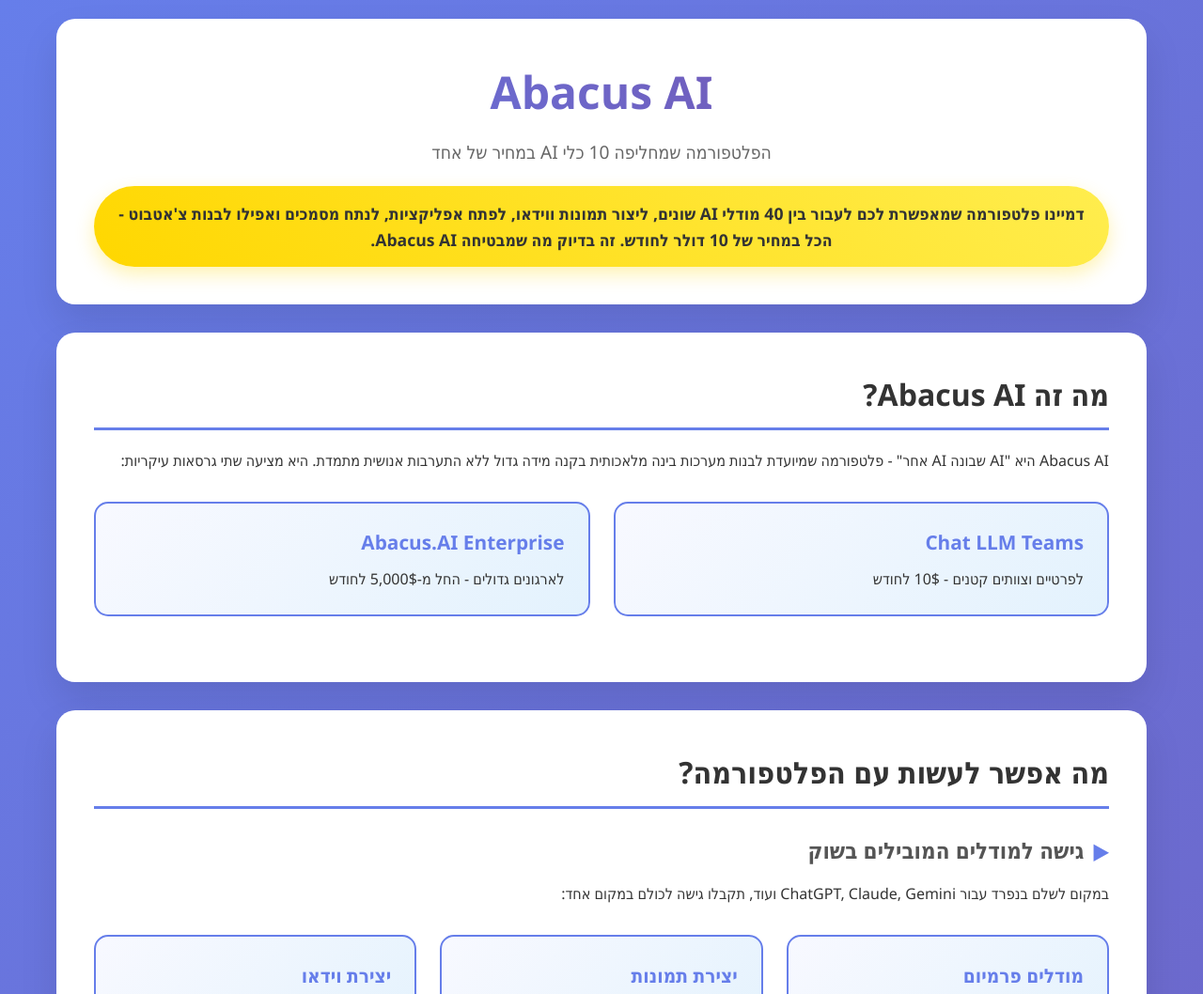
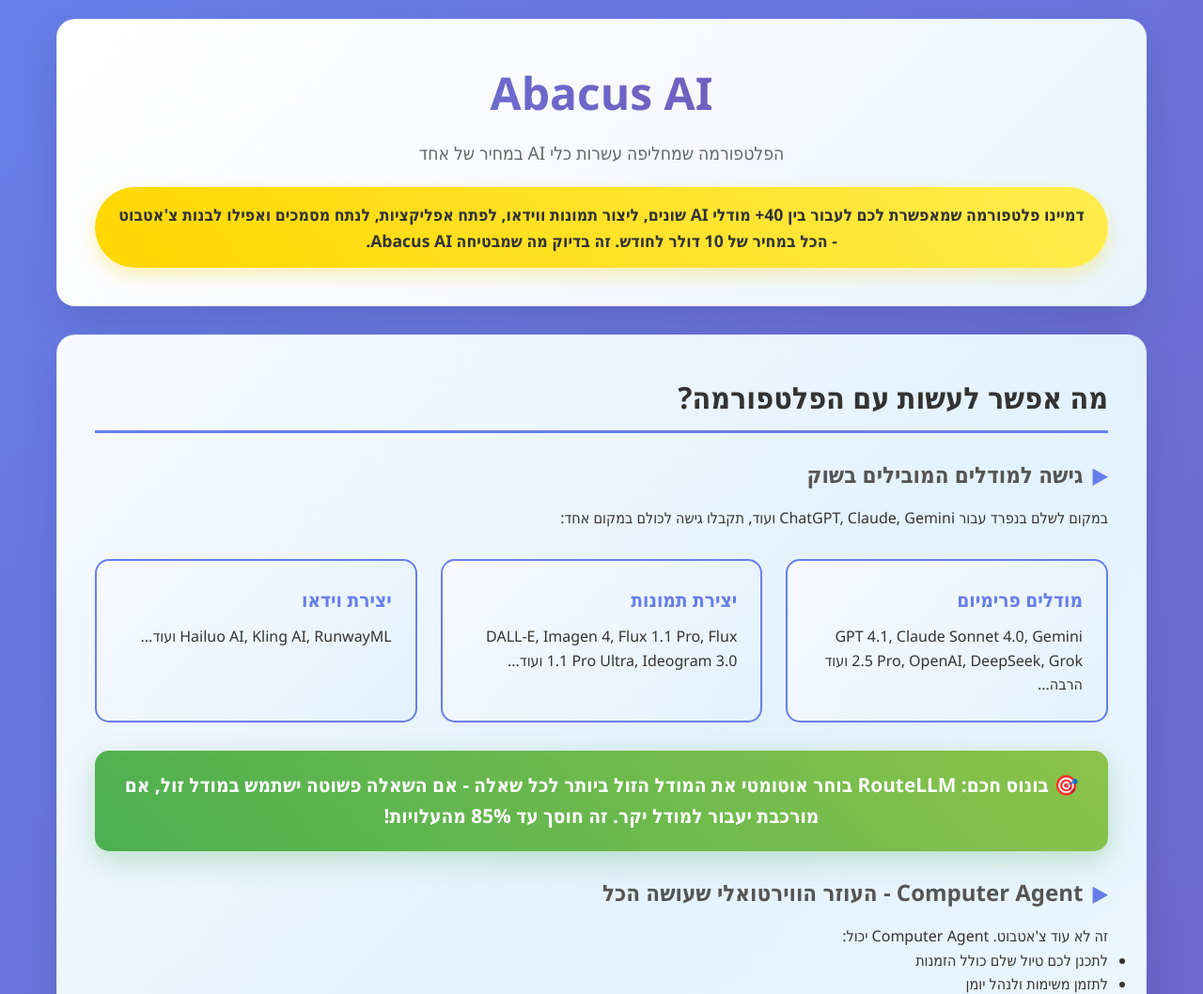
Before and after one commit to amirbiron/Abacus-AI, a plain HTML site: page index.html in a window 1280 px wide. Shown: the top 1058 px of the page at 94% size. Drawn offline with Linux system fonts and the light colour scheme.

Commit message:
Update index.html

```diff
--- a/index.html
+++ b/index.html
@@ -26,7 +26,7 @@
         }
 
         .header {
-            background: white;
+            background: linear-gradient(135deg, #ffffff 0%, #f8f9ff 50%, #e8f4fd 100%);
             border-radius: 20px;
             padding: 40px;
             margin-bottom: 30px;
@@ -34,6 +34,7 @@
             text-align: center;
             position: relative;
             overflow: hidden;
+            border: 1px solid rgba(102, 126, 234, 0.1);
         }
 
         .header::before {
@@ -83,12 +84,13 @@
         }
 
         .content {
-            background: white;
+            background: linear-gradient(135deg, #f8f9ff 0%, #e3f2fd 50%, #f0f8ff 100%);
             border-radius: 20px;
             padding: 40px;
             margin-bottom: 30px;
             box-shadow: 0 20px 40px rgba(0,0,0,0.1);
             backdrop-filter: blur(10px);
+            border: 1px solid rgba(102, 126, 234, 0.1);
         }
 
         h2 {
@@ -162,7 +164,7 @@
             width: 100%;
             border-collapse: collapse;
             margin: 20px 0;
-            background: white;
+            background: linear-gradient(135deg, #ffffff 0%, #f8f9ff 100%);
             border-radius: 15px;
             overflow: hidden;
             box-shadow: 0 10px 30px rgba(0,0,0,0.1);
@@ -329,25 +331,9 @@
     <div class="container">
         <div class="header">
             <h1>Abacus AI</h1>
-            <p class="subtitle">הפלטפורמה שמחליפה 10 כלי AI במחיר של אחד</p>
+            <p class="subtitle">הפלטפורמה שמחליפה עשרות כלי AI במחיר של אחד</p>
             <div class="highlight">
-                דמיינו פלטפורמה שמאפשרת לכם לעבור בין 40 מודלי AI שונים, ליצור תמונות ווידאו, לפתח אפליקציות, לנתח מסמכים ואפילו לבנות צ'אטבוט - הכל במחיר של 10 דולר לחודש. זה בדיוק מה שמבטיחה Abacus AI.
-            </div>
-        </div>
-
-        <div class="content">
-            <h2>מה זה Abacus AI?</h2>
-            <p>Abacus AI היא "AI שבונה AI אחר" - פלטפורמה שמיועדת לבנות מערכות בינה מלאכותית בקנה מידה גדול ללא התערבות אנושית מתמדת. היא מציעה שתי גרסאות עיקריות:</p>
-
-            <div class="feature-grid">
-                <div class="feature-card">
-                    <h4>Chat LLM Teams</h4>
-                    <p>לפרטיים וצוותים קטנים - 10$ לחודש</p>
-                </div>
-                <div class="feature-card">
-                    <h4>Abacus.AI Enterprise</h4>
-                    <p>לארגונים גדולים - החל מ-5,000$ לחודש</p>
-                </div>
+                דמיינו פלטפורמה שמאפשרת לכם לעבור בין 40+ מודלי AI שונים, ליצור תמונות ווידאו, לפתח אפליקציות, לנתח מסמכים ואפילו לבנות צ'אטבוט - הכל במחיר של 10 דולר לחודש. זה בדיוק מה שמבטיחה Abacus AI.
             </div>
         </div>
 
@@ -359,16 +345,16 @@
 
             <div class="feature-grid">
                 <div class="feature-card">
-                    <h4>מודלים פרמיום</h4>
-                    <p>GPT 4.1, Claude Sonnet 4.0, Gemini 2.5 Pro, OpenAI, DeepSeek, Grok</p>
+                    <h4>מודלים פרימיום</h4>
+                    <p>GPT 4.1, Claude Sonnet 4.0, Gemini 2.5 Pro, OpenAI, DeepSeek, Grok ועוד הרבה...</p>
                 </div>
                 <div class="feature-card">
                     <h4>יצירת תמונות</h4>
-                    <p>DALL-E, Imagen 4, Flux 1.1 Pro, Flux 1.1 Pro Ultra, Ideogram 3.0</p>
+                    <p>DALL-E, Imagen 4, Flux 1.1 Pro, Flux 1.1 Pro Ultra, Ideogram 3.0 ועוד...</p>
                 </div>
                 <div class="feature-card">
                     <h4>יצירת וידאו</h4>
-                    <p>Hailuo AI, Kling AI, RunwayML</p>
+                    <p>Hailuo AI, Kling AI, RunwayML ועוד...</p>
                 </div>
             </div>
 
@@ -406,7 +392,7 @@
                     <h4>Search LM - חיפוש חכם</h4>
                     <p>מודל ייעודי שחופש ברשת בזמן אמת, מנתח מקורות מרובים ומביא תשובות מעודכנות</p>
                 </div>
-            </ul>
+            </div>
         </div>
 
         <div class="content">
@@ -423,8 +409,8 @@
                     <p>GPT-4.1-Mini, Gemini 2.0 Flash, DeepSeek, Llama 4</p>
                 </div>
                 <div class="feature-card">
-                    <h4>מודלים פרמיום</h4>
-                    <p>גישה למודלים יקרים כמו GPT 4.1, Claude Sonnet 4.0, Gemini 2.5 Pro, Grok עם הנקודות</p>
+                    <h4>מודלים פרימיום</h4>
+                    <p>גישה למודלים יקרים כמו GPT 4.1, Claude Sonnet 4.0, Gemini 2.5 Pro, Grok ועוד הרבה אחרים עם הנקודות</p>
                 </div>
                 <div class="feature-card">
                     <h4>כמות הודעות</h4>
@@ -482,7 +468,7 @@
                         <td>GPT-4 ללא הגבלה</td>
                         <td>Claude ללא הגבלה</td>
                         <td>❌</td>
-                        <td>4 מודלים ללא הגבלה + גישה למודלים מובילים</td>
+                        <td>4 מודלים ללא הגבלה + גישה למודלים מובילים (GPT 4.1, Claude 4.0, Gemini 2.5 Pro, Grok ועוד...)</td>
                     </tr>
                     <tr>
                         <td><strong>יצירת תמונות</strong></td>
```
